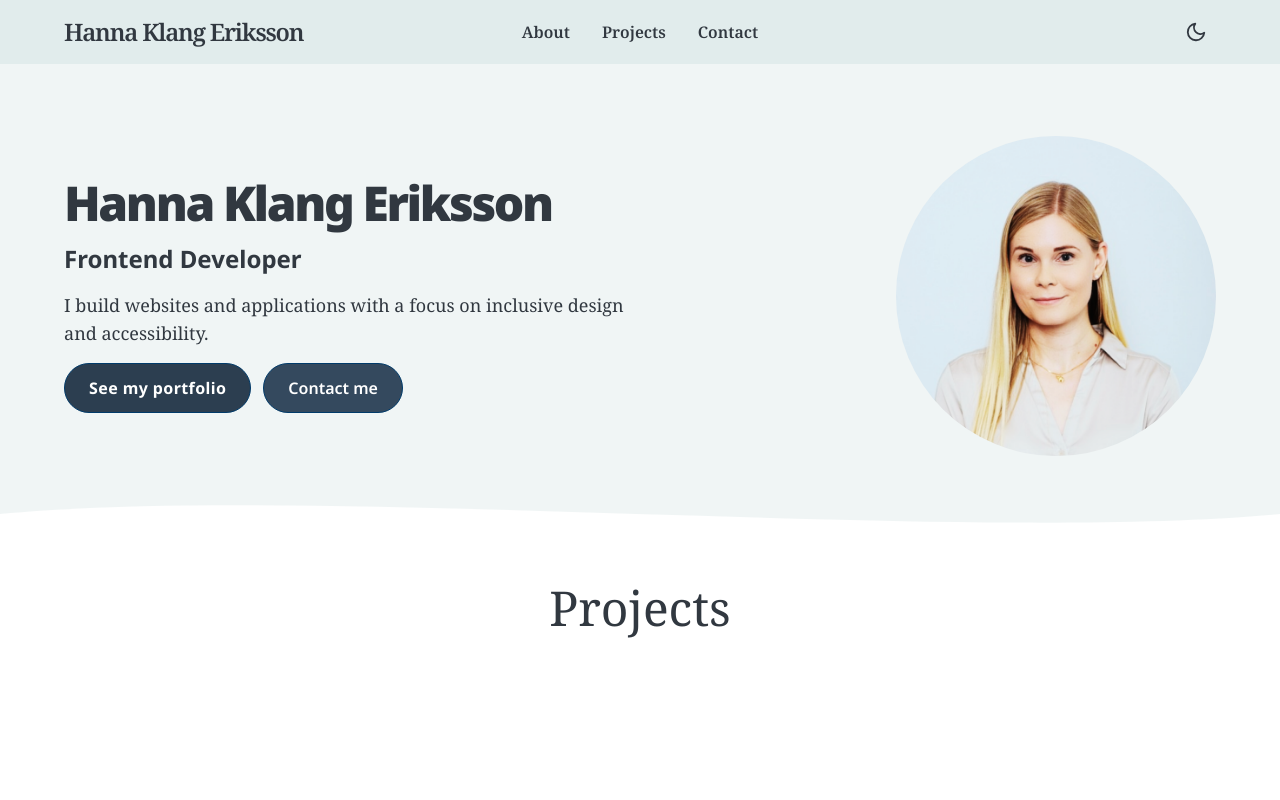
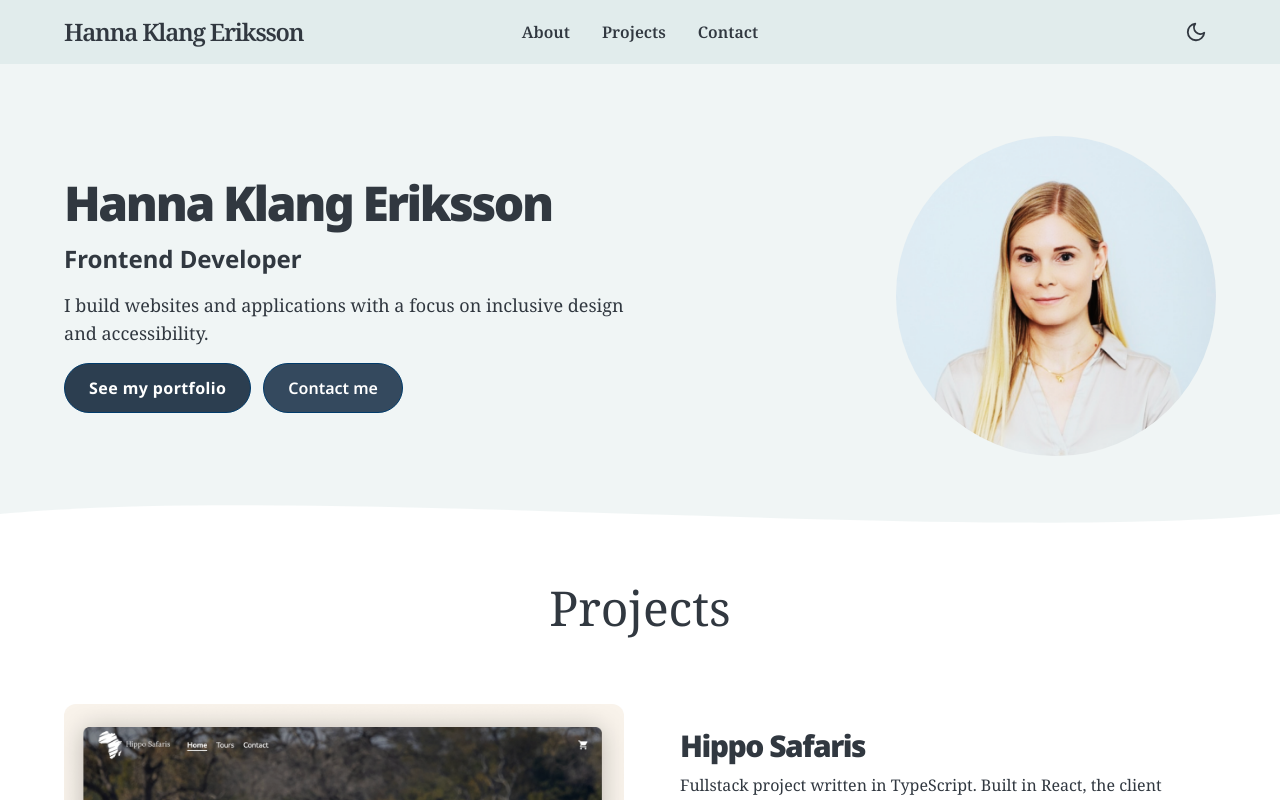
Before and after one commit to Hannahelenas/hanna-portfolio-next-v1, a Next.js app: page / in a window 1280 px wide. Shown: the top 800 px of the page. Built offline with nearby package versions, Linux system fonts and the light colour scheme.

Commit message:
Add projects section in page.tsx.

```diff
--- a/app/page.tsx
+++ b/app/page.tsx
@@ -1,16 +1,15 @@
 import HeroSection from "./components/HeroSection";
+import ProjectsSection from "./components/ProjectsSection";
 
 export default function Home() {
   return (
     <main
-      className="flex min-h-screen w-full flex-col items-center
+      className="flex min-h-screen w-full flex-col items-center overflow-x-hidden
         "
     >
       <HeroSection />
+      <ProjectsSection />
 
-      <section id="projects" className="py-10">
-        <h2 className="font-serif-custom text-3xl lg:text-5xl">Projects</h2>
-      </section>
       {/*  <section id="about" className="py-10">
         <h2 className="font-serif-custom text-5xl">About</h2>
       </section>
```
